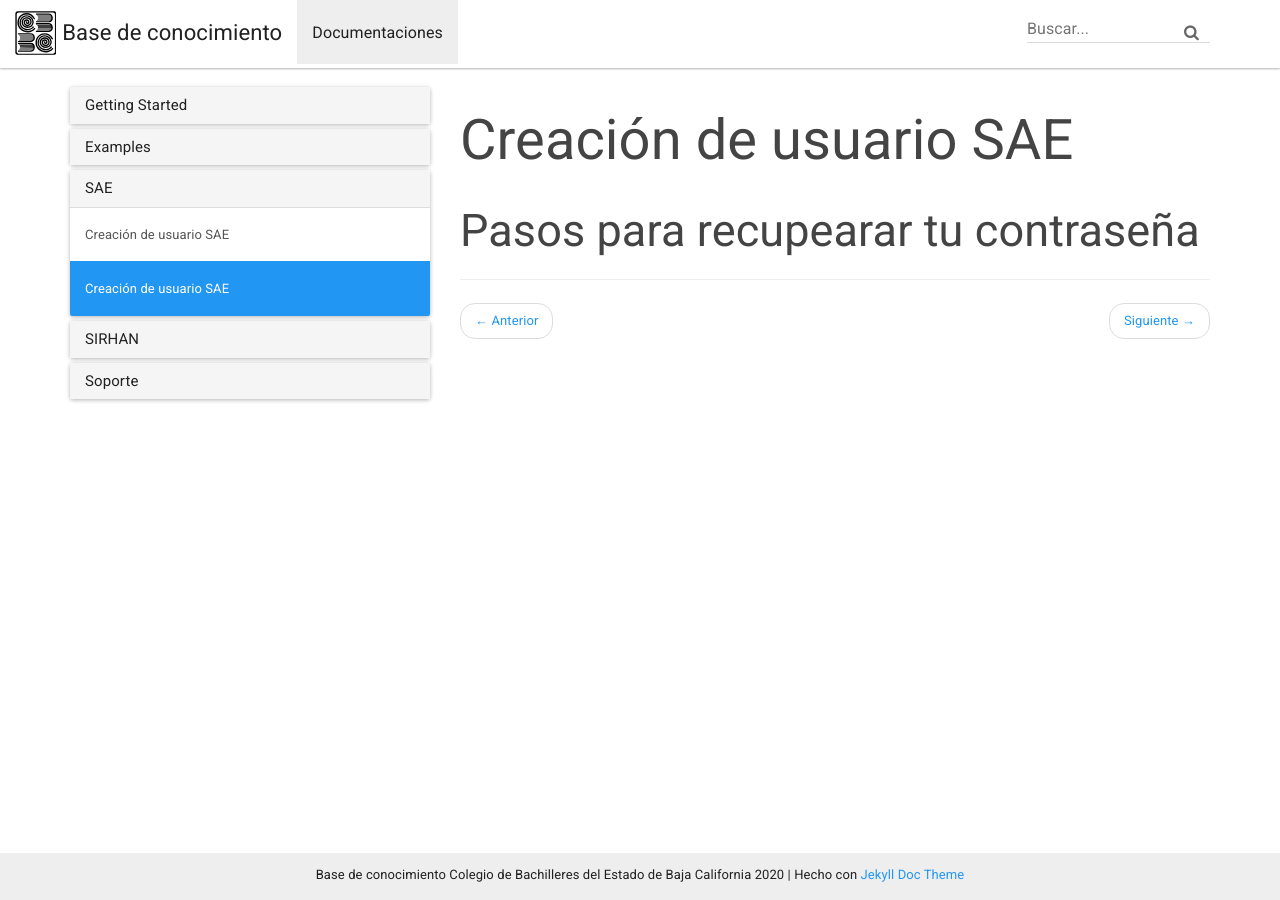
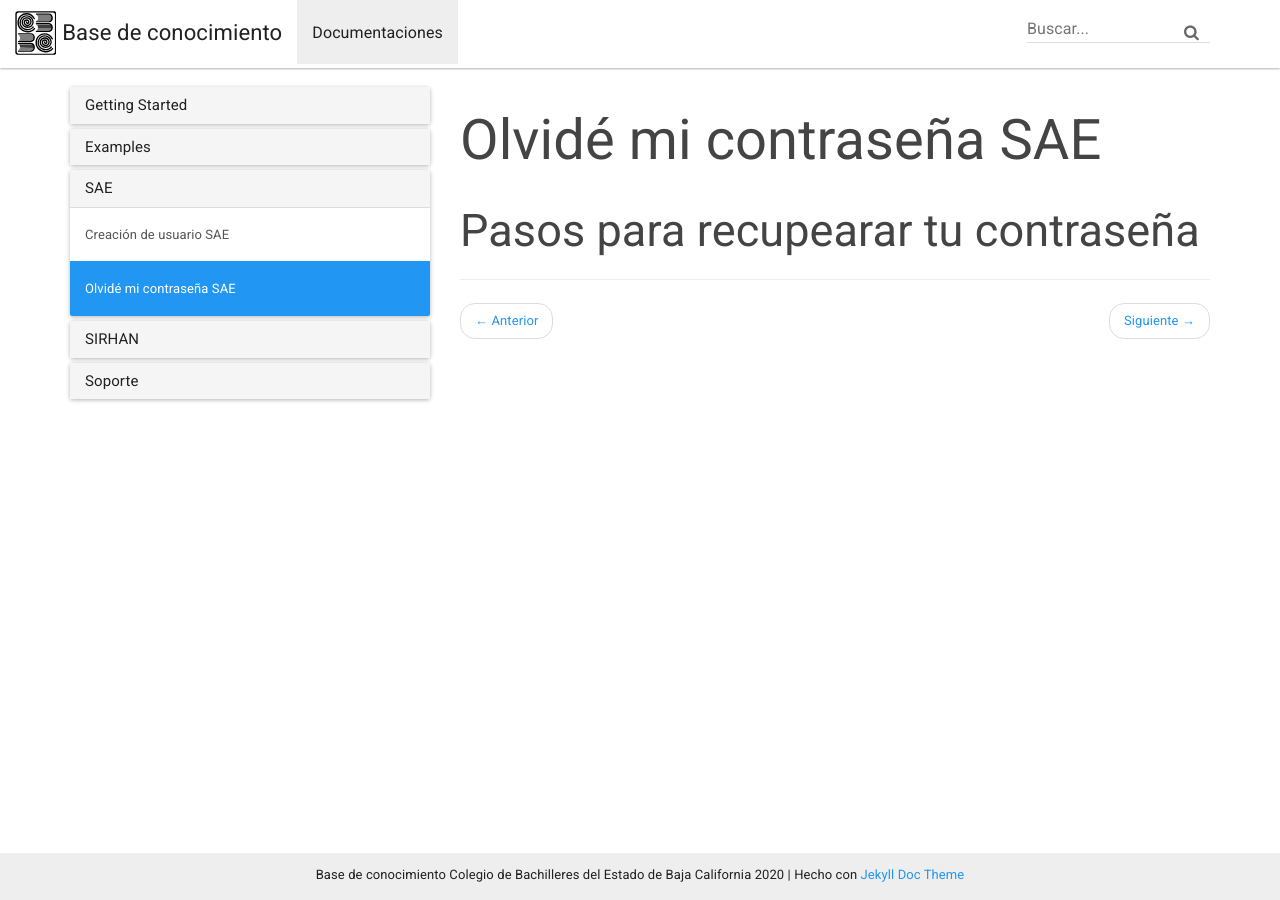
Before and after one commit to CoBachBC/centrodeayuda, a Jekyll site: the page built from docs/_docs/SAE/olvideContrasenaSAE.md, in a window 1280 px wide. Built offline with Jekyll 4.4.1, drawn with Linux system fonts in a browser that asks for light colours.

Commit message:
Update olvideContrasenaSAE.md

```diff
--- a/docs/_docs/SAE/olvideContrasenaSAE.md
+++ b/docs/_docs/SAE/olvideContrasenaSAE.md
@@ -1,5 +1,5 @@
 ---
-title: Creación de usuario SAE
+title: Olvidé mi contraseña SAE
 permalink: /docs/olvideContrasenaSAE/
 ---
 
```
